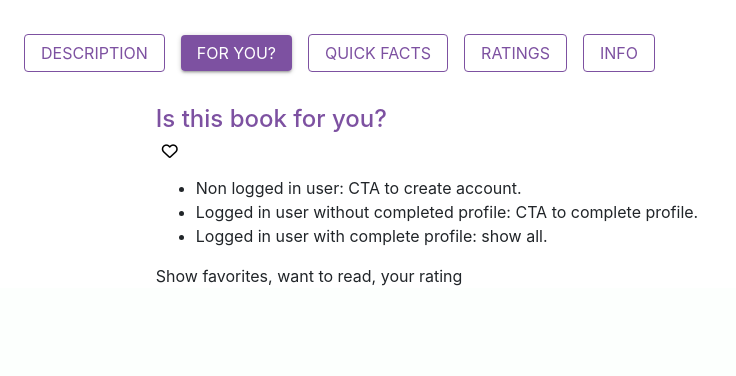
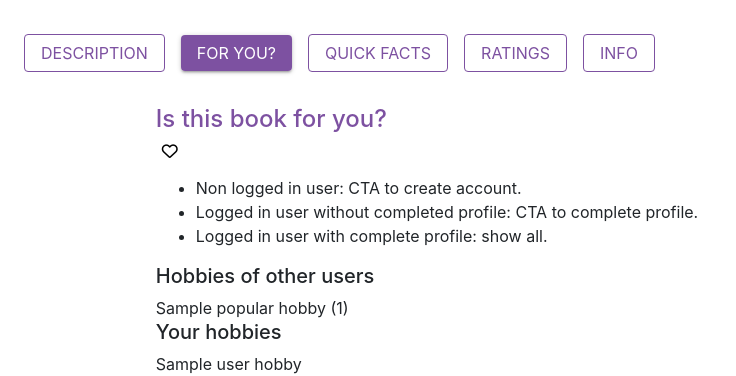
Before and after one commit to Code-Institute-Submissions/reviewsfromkids, a Django app: template books/templates/books/book_detail.html in a window 1280 px wide, after a click on "FOR YOU?". Shown: the part 557-933 px from the top of the page, without its empty margins (0-736 px from the left). Before the commit the page ends 843 px from the top, so only its background shows below. Run offline with Django 3.2, Linux system fonts and the light colour scheme; the template is opened without the code that fills it: most values are stand-ins (such as "Sample title", 1, 10 or a date in 2020); grey boxes marked "Sample" are stand-in pictures; some libraries are stand-ins or nearby versions.

Commit message:
Add first step for recommendations: show most popular hobbies of ratings per book.

```diff
--- a/books/templates/books/book_detail.html
+++ b/books/templates/books/book_detail.html
@@ -66,8 +66,15 @@
                   <li>Logged in user without completed profile: CTA to complete profile.</li>
                   <li>Logged in user with complete profile: show all.</li>
                 </ul>
-                Show favorites, want to read, your rating
+                <h5>Hobbies of other users</h5>
+                {% for i in popular_hobbies %}
+                  {{ i.name }} ({{ i.name__count }})
+                {% endfor %}
 
+                <h5>Your hobbies</h5>
+                {% for i in user_hobbies %}
+                  {{ i.name }}
+                {% endfor %}
                 <div class="book-details__title-bar">
 
                 </div>
```
Also changed, not shown: books/views.py (+12 -3 lines).
